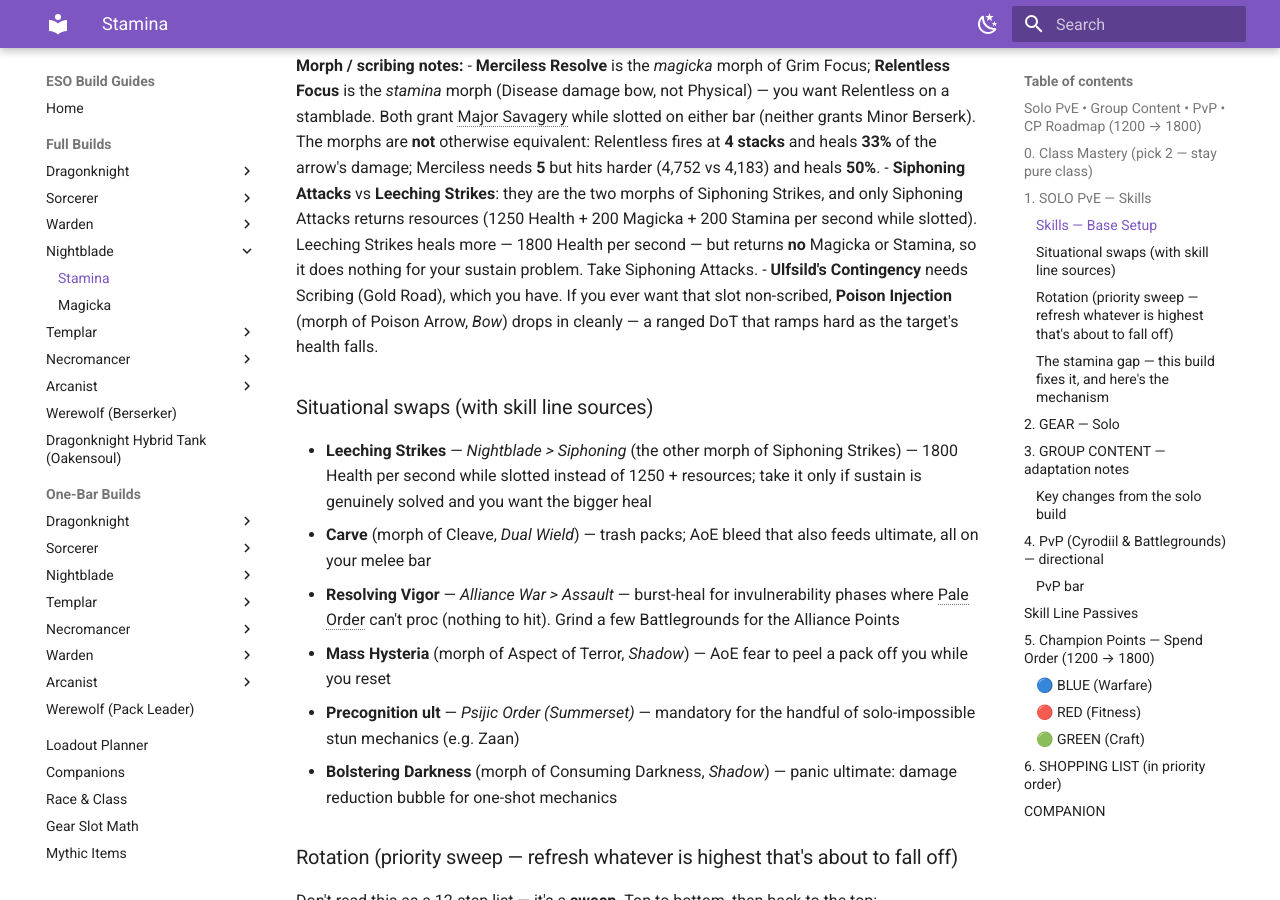
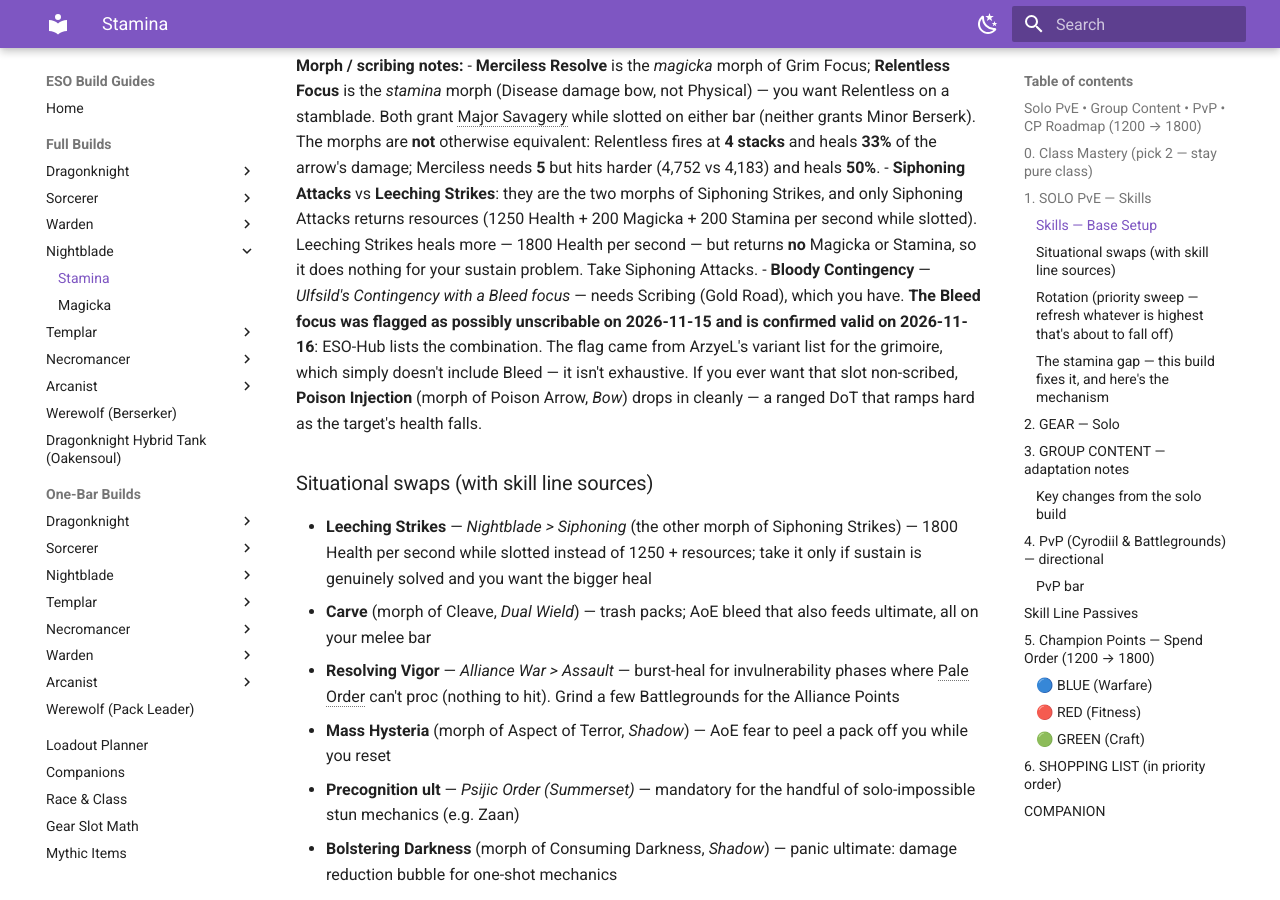
Before and after one commit to txbluemoose/Moose-ESO, an MkDocs documentation site: the page built from docs/full-builds/nightblade.md, in a window 1280 px wide and 900 px high, scrolled down 3125 px. Built offline with MkDocs 1.6.1 and Material for MkDocs 9.7.7, drawn with Linux system fonts in a browser that asks for light colours; some of the changed text lies outside the part shown.

Commit message:
Bloody Contingency confirmed: clear the Bleed-focus flag on both Nightblades
He asked what his Nightblade runs, which put the flag I raised on 2026-11-15
back in front of me. Settled: the Bleed focus scribes fine on Ulfsild's
Contingency and the result is called Bloody Contingency - ESO-Hub lists it
as its own combination. Both Nightblade guides prescribed it correctly all
along, so the warnings come off and the skill is renamed to what he will
actually see on his bar.

The doubt came from ArzyeL's variant list for the grimoire omitting Bleed.
That list is now demonstrably not exhaustive twice over - it also omits
Gladiator's Tenacity as a Flame-focus signature, which he confirmed works
from his own crafting window yesterday. Recorded in CLAUDE.md so the
omission is not treated as evidence again.

Worth noting in the log for its own sake: this is the burden-of-proof rule
doing its job. The guides said Bleed, a third-party source implied
otherwise, the entry was flagged rather than rewritten, and the guides were
right. An absence from someone else's list is not grounds to change a guide
that was verified once.

Bleed added to the scribed-name map on the Mag DK, so the full set of
Contingency variants the repo uses is in one table.

Still open and unchanged: "Magical Banner". Alcast names it; ArzyeL's Banner
Bearer page gives no name for the Magic focus.

Co-Authored-By: Claude Opus 5 <noreply@anthropic.com>
Claude-Session: https://claude.ai/code/session_01JeNkLMzQt5Z4BWGSLDQqfu

```diff
--- a/docs/full-builds/nightblade.md
+++ b/docs/full-builds/nightblade.md
@@ -38,7 +38,7 @@ Delves, world bosses, vet dungeon soloing, arenas. This is your bread and butter
 | 2. **Relentless Focus** (morph of Grim Focus, *Assassination*) | 2. **Barbed Trap** (morph of Trap Beast, *Fighters Guild*) |
 | 3. **Killer's Blade** (morph of Assassin's Blade, *Assassination*) | 3. **Refreshing Path** (morph of Path of Darkness, *Shadow*) |
 | 4. **Siphoning Attacks** (morph of Siphoning Strikes, *Siphoning*) | 4. **Dark Shade** (morph of Summon Shade, *Shadow*) |
-| 5. **Shadowy Disguise** (morph of Shadow Cloak, *Shadow*) | 5. ⚠️ **Ulfsild's Contingency** (scribed grimoire, *Mages Guild*; scripts: Bleed / Lingering Torment / Resolve) |
+| 5. **Shadowy Disguise** (morph of Shadow Cloak, *Shadow*) | 5. **Bloody Contingency** (scribed — Ulfsild's Contingency, *Mages Guild*; scripts: Bleed / Lingering Torment / Resolve) |
 | **Ult:** Soul Harvest (morph of Death Stroke, *Assassination*) | **Ult:** Soul Tether (morph of Soul Shred, *Siphoning*) |
 
 *\*Dual daggers are the default — best damage and the up-close playstyle you run. Dagger enchants: main-hand **Poison**, off-hand **Absorb Stamina** (that off-hand Absorb Stamina is part of the answer to your documented stamina gap — see the sustain note below). The bow back bar exists only to lay Endless Hail + Barbed Trap + Refreshing Path; you swap back to daggers immediately. You spend the fight in melee.*
@@ -55,7 +55,7 @@ Delves, world bosses, vet dungeon soloing, arenas. This is your bread and butter
 **Morph / scribing notes:**
 - **Merciless Resolve** is the *magicka* morph of Grim Focus; **Relentless Focus** is the *stamina* morph (Disease damage bow, not Physical) — you want Relentless on a stamblade. Both grant Major Savagery while slotted on either bar (neither grants Minor Berserk). The morphs are **not** otherwise equivalent: Relentless fires at **4 stacks** and heals **33%** of the arrow's damage; Merciless needs **5** but hits harder (4,752 vs 4,183) and heals **50%**.
 - **Siphoning Attacks** vs **Leeching Strikes**: they are the two morphs of Siphoning Strikes, and only Siphoning Attacks returns resources (1250 Health + 200 Magicka + 200 Stamina per second while slotted). Leeching Strikes heals more — 1800 Health per second — but returns **no** Magicka or Stamina, so it does nothing for your sustain problem. Take Siphoning Attacks.
-- **Ulfsild's Contingency** needs Scribing (Gold Road), which you have. If you ever want that slot non-scribed, **Poison Injection** (morph of Poison Arrow, *Bow*) drops in cleanly — a ranged DoT that ramps hard as the target's health falls.
+- **Bloody Contingency** — *Ulfsild's Contingency with a Bleed focus* — needs Scribing (Gold Road), which you have. **The Bleed focus was flagged as possibly unscribable on 2026-11-15 and is confirmed valid on 2026-11-16**: ESO-Hub lists the combination. The flag came from ArzyeL's variant list for the grimoire, which simply doesn't include Bleed — it isn't exhaustive. If you ever want that slot non-scribed, **Poison Injection** (morph of Poison Arrow, *Bow*) drops in cleanly — a ranged DoT that ramps hard as the target's health falls.
 
 ### Situational swaps (with skill line sources)
 - **Leeching Strikes** — *Nightblade > Siphoning* (the other morph of Siphoning Strikes) — 1800 Health per second while slotted instead of 1250 + resources; take it only if sustain is genuinely solved and you want the bigger heal
```
Also changed, not shown: CLAUDE.md (+1 -1 lines), docs/full-builds/magicka-dragonknight.md (+1 -0 lines), docs/full-builds/magicka-nightblade.md (+2 -2 lines), docs/assets/planner-data.js.
